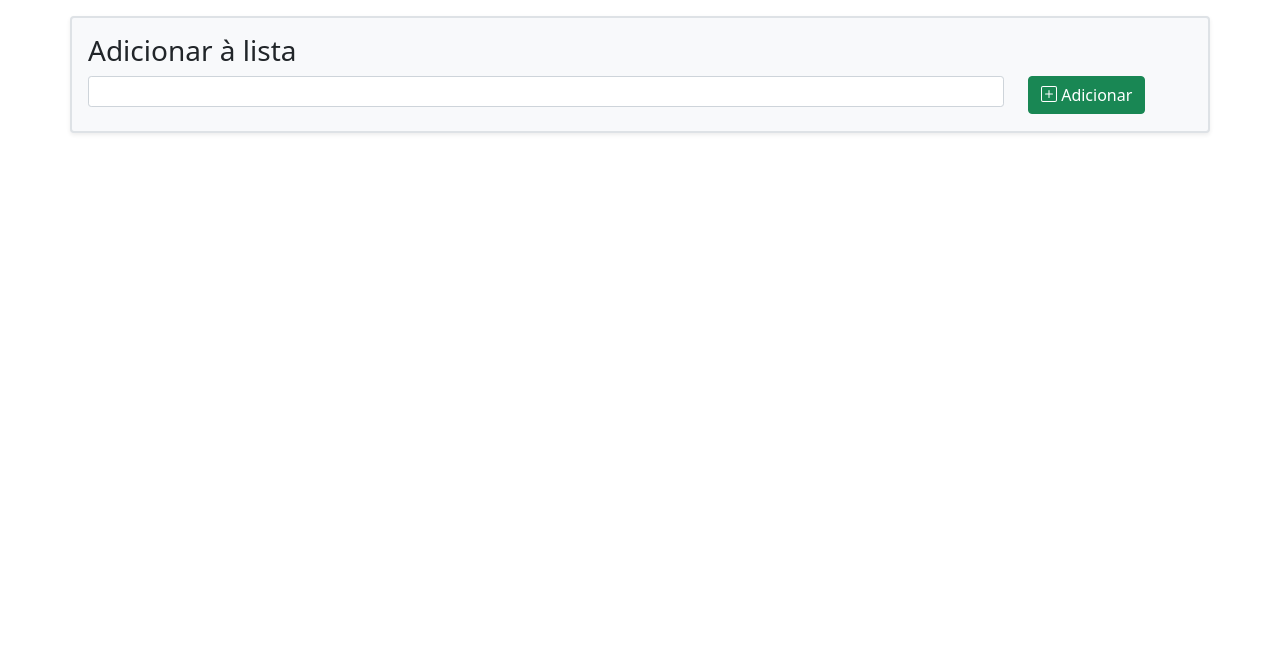
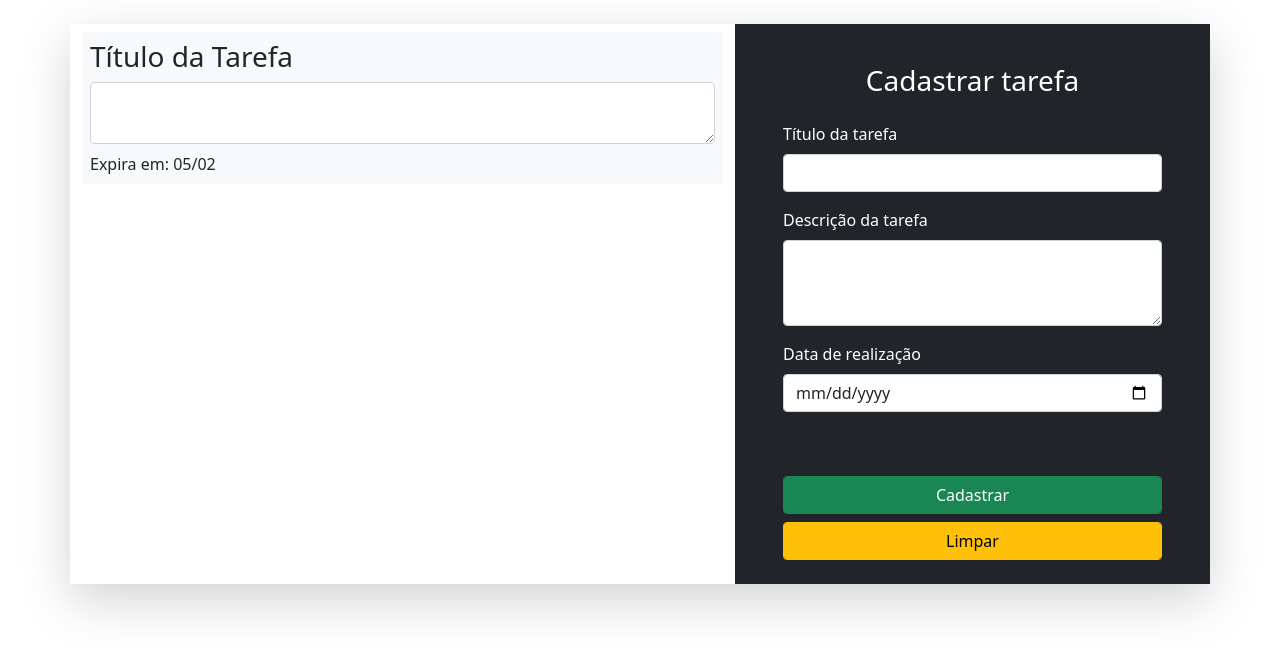
Before and after one commit to henrickrafael/listaJavaScript, a plain HTML site: page index.html in a window 1280 px wide. Drawn offline with nearby package versions, Linux system fonts and the light colour scheme.

Commit message:
#002 style: Reestilizacao Da Pagina HTML

```diff
--- a/index.html
+++ b/index.html
@@ -13,32 +13,39 @@
   <body>
 
     <section> <!--Section que guarda o titulo e o botão de adicionar-->
-      <div class="container bg-list rounded border shadow-sm border-2 mt-3 p-3">
-        <h3>Adicionar à lista</h3>
-        <div class="row">
-          <div class="col-md-10 justify-content-center input-group-sm mb-2">
-            <input id="listItem" class="form-control inputValue" type="text" />
-          </div> <!--coluna onde está inserido o input text-->
-          <div class="col-sm-2">
-            <button onclick="addTarefa()" type="button" class="form-contol btn btn-success">
-              <svg xmlns="http://www.w3.org/2000/svg" width="16" height="16" fill="currentColor" class="mb-1 bi bi-plus-square" viewBox="0 0 16 16">
-                <path d="M14 1a1 1 0 0 1 1 1v12a1 1 0 0 1-1 1H2a1 1 0 0 1-1-1V2a1 1 0 0 1 1-1h12zM2 0a2 2 0 0 0-2 2v12a2 2 0 0 0 2 2h12a2 2 0 0 0 2-2V2a2 2 0 0 0-2-2H2z"/>
-                <path d="M8 4a.5.5 0 0 1 .5.5v3h3a.5.5 0 0 1 0 1h-3v3a.5.5 0 0 1-1 0v-3h-3a.5.5 0 0 1 0-1h3v-3A.5.5 0 0 1 8 4z"/>
-              </svg>
-              <span>Adicionar</span>
-            </button>
-          </div> <!-- col-sm2 onde está o button junto com ícone-->
-        </div> <!-- row-->
+      <div class="container content-wrapper my-4 shadow-lg">
+            <div class="row">
+                <div class="col-md-7 bg-white content-wrapper overflow-auto">
+                    <div class="container-fluid dropdown bg-list mt-2 p-2">
+                        <h3>Título da Tarefa</h3>
+                        <textarea class="form-control mb-2"></textarea>
+                        <span>Expira em: 05/02</span>
+                    </div>
+                </div>
+                <div class="col-md-5 bg-dark text-white p-4 text-center content-wrapper">
+                    <div class="container mt-3">
+                      <h3>Cadastrar tarefa</h3>
+                    </div>
+                    <div class="container text-start mt-4">
+                      <span>Título da tarefa</span>
+                      <input id="taskName" type="text" class="form-control mt-2">
+                    </div>
+                    <div class="container text-start mt-3">
+                      <span>Descrição da tarefa</span>
+                      <textarea id="taskDesc" class="form-control mt-2" cols="30" rows="3"></textarea>
+                    </div>
+                    <div class="container text-start mt-3">
+                      <span>Data de realização</span>
+                      <input id="taskDate" type="date" class="form-control mt-2">
+                    </div>
+                    <div class="container mt-5">
+                      <button onclick="addTarefa()" type="button" class="form-control btn btn-success mt-3">Cadastrar</button>
+                      <button type="reset" class="form-control btn btn-warning mt-2">Limpar</button>
+                    </div>
+                </div>
+            </div>
       </div> <!--Container-->
     </section>
 
-
-    <section id="rowList" class="mt-2">
-      <!-- As tarefas são adicionadas aqui via JS-->
-    </section>
-
-
-
-
   </body>
 </html>
```
